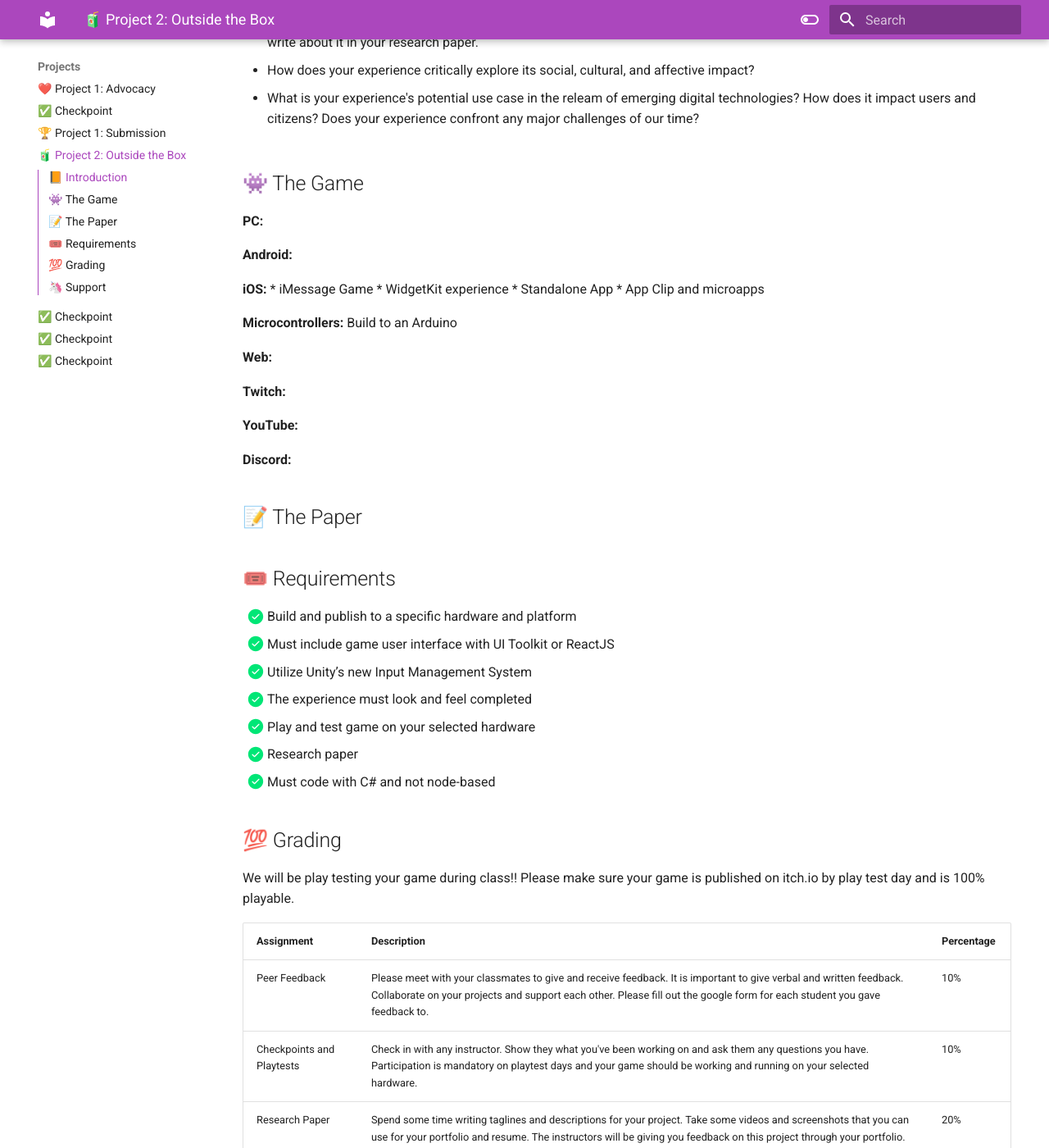
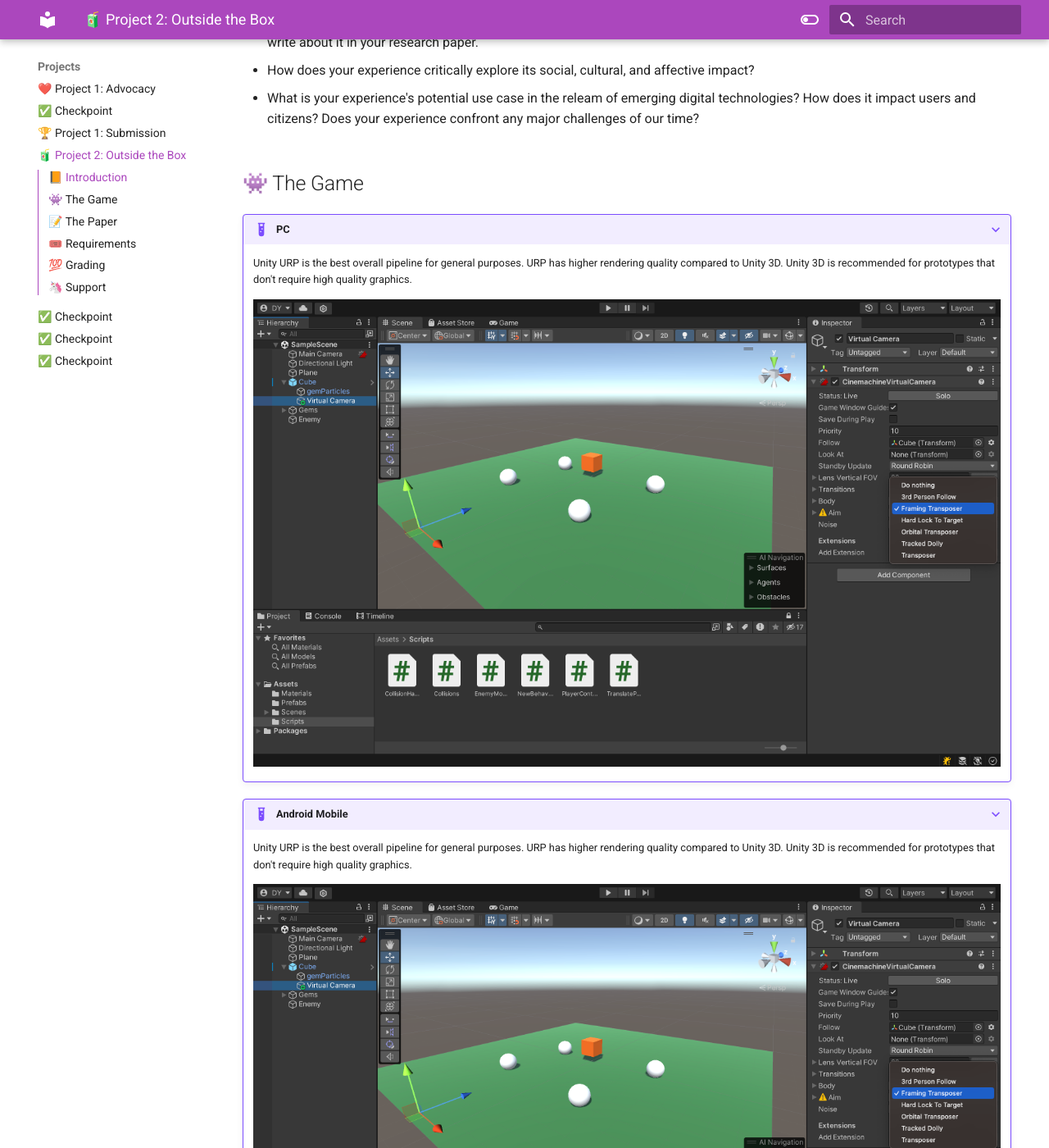
Before and after one commit to usc-ctin583/usc-ctin583.github.io, an MkDocs documentation site: the page built from docs/Projects/project2.md, in a window 1280 px wide and 1400 px high, scrolled down 1417 px. Shown: the whole window at 82% size. Built offline with MkDocs 1.6.1 and Material for MkDocs 9.7.7, drawn with Linux system fonts in a browser that asks for light colours; some of the changed text lies outside the part shown.

Commit message:
the game project 2

```diff
--- a/docs/Projects/project2.md
+++ b/docs/Projects/project2.md
@@ -27,26 +27,43 @@ Take this final project as an opportunity to grow your soft skills of why you lo
 
 ## 👾 The Game
 
-**PC:**
+???+ example "PC"
 
-**Android:**
+    Unity URP is the best overall pipeline for general purposes. URP has higher rendering quality compared to Unity 3D. Unity 3D is recommended for prototypes that don't require high quality graphics.
 
-**iOS:**
-* iMessage Game
-* WidgetKit experience
-* Standalone App
-* App Clip and microapps
+    ![Image title](../Projects/cinemachine.png)
 
-**Microcontrollers:**
-Build to an Arduino
+???+ example "Android Mobile"
 
-**Web:**
+    Unity URP is the best overall pipeline for general purposes. URP has higher rendering quality compared to Unity 3D. Unity 3D is recommended for prototypes that don't require high quality graphics.
 
-**Twitch:**
+    ![Image title](../Projects/cinemachine.png)
 
-**YouTube:**
+???+ example "iOS Mobile"
 
-**Discord:**
+    Unity URP is the best overall pipeline for general purposes. URP has higher rendering quality compared to Unity 3D. Unity 3D is recommended for prototypes that don't require high quality graphics.* iMessage Game
+
+    ![Image title](../Projects/cinemachine.png)
+
+???+ example "Microcontrollers"
+
+    Unity URP is the best overall pipeline for general purposes. URP has higher rendering quality compared to Unity 3D. Unity 3D is recommended for prototypes that don't require high quality graphics.* iMessage Game
+
+    ![Image title](../Projects/cinemachine.png)
+
+???+ example "Websites"
+
+    Unity URP is the best overall pipeline for general purposes. URP has higher rendering quality compared to Unity 3D. Unity 3D is recommended for prototypes that don't require high quality graphics.* iMessage Game
+
+    ![Image title](../Projects/cinemachine.png)
+
+
+???+ example "Twitch, YouTube, Discord Integrations"
+
+    Unity URP is the best overall pipeline for general purposes. URP has higher rendering quality compared to Unity 3D. Unity 3D is recommended for prototypes that don't require high quality graphics.* iMessage Game
+
+    ![Image title](../Projects/cinemachine.png)
+
 
 ## 📝 The Paper
 
```
